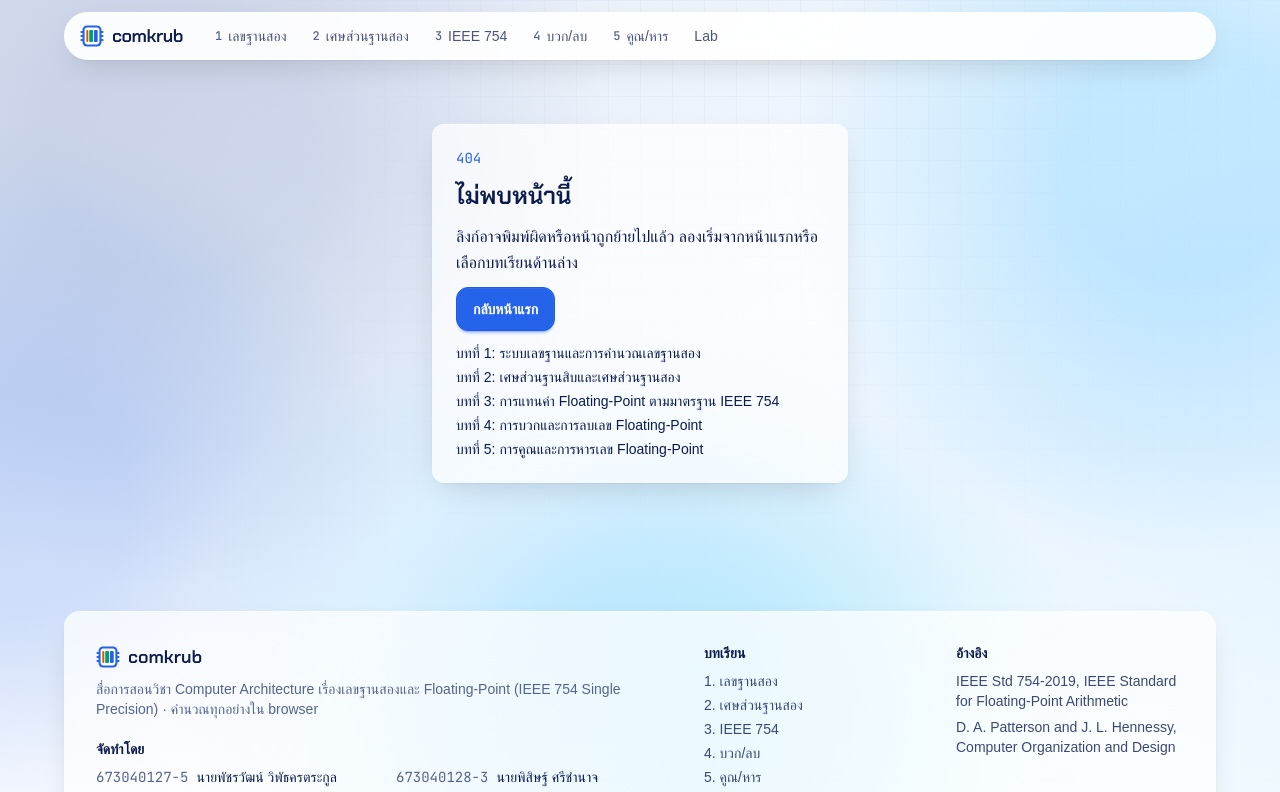
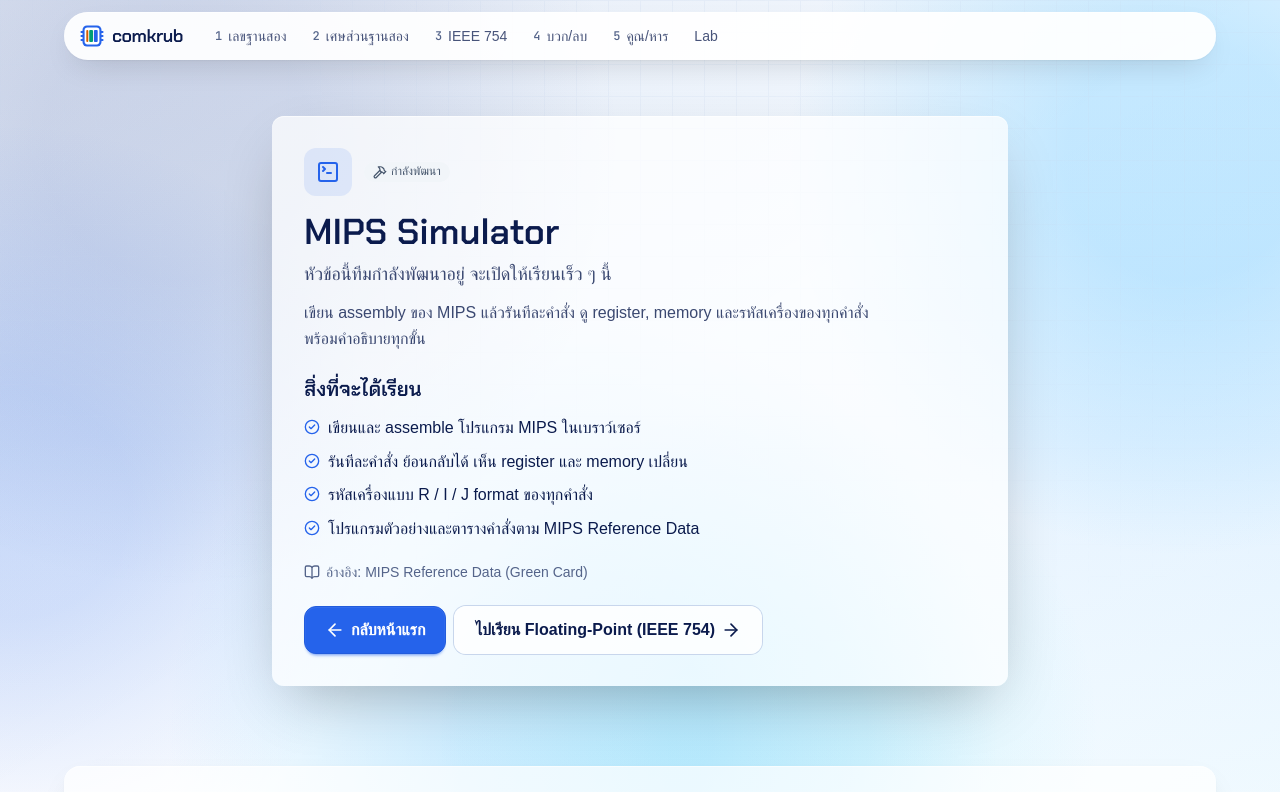
Before and after one commit to Pisit-s/ProjectComArch, a Next.js app: page /mips in a window 1280 px wide. Before the commit this address had no page. Shown: the top 792 px of the page. Built offline with nearby package versions, Linux system fonts and the light colour scheme; a web font is replaced by a local one.

Commit message:
feat(hub): coming-soon pages
Co-Authored-By: Claude Opus 5.5 <noreply@anthropic.com>
Claude-Session: https://claude.ai/code/session_01Jd3U7PNSTJNkDWG1JVmHb7

```diff
--- /dev/null
+++ b/src/app/divide/page.tsx
@@ -0,0 +1,8 @@
+import { ComingSoon, comingSoonMetadata } from '@/components/topic/coming-soon';
+
+// Placeholder until the WP that owns this topic replaces this whole file (PLAN.md 2.4).
+export const metadata = comingSoonMetadata('divide');
+
+export default function DividePage() {
+  return <ComingSoon id="divide" />;
+}
--- /dev/null
+++ b/src/app/mips/page.tsx
@@ -0,0 +1,8 @@
+import { ComingSoon, comingSoonMetadata } from '@/components/topic/coming-soon';
+
+// Placeholder until the WP that owns this topic replaces this whole file (PLAN.md 2.4).
+export const metadata = comingSoonMetadata('mips');
+
+export default function MipsPage() {
+  return <ComingSoon id="mips" />;
+}
--- /dev/null
+++ b/src/app/multiply/page.tsx
@@ -0,0 +1,8 @@
+import { ComingSoon, comingSoonMetadata } from '@/components/topic/coming-soon';
+
+// Placeholder until the WP that owns this topic replaces this whole file (PLAN.md 2.4).
+export const metadata = comingSoonMetadata('multiply');
+
+export default function MultiplyPage() {
+  return <ComingSoon id="multiply" />;
+}
--- /dev/null
+++ b/src/components/topic/coming-soon.tsx
@@ -0,0 +1,71 @@
+import { ArrowLeft, ArrowRight, BookOpen, CircleCheck } from 'lucide-react';
+import type { Metadata } from 'next';
+import Link from 'next/link';
+import { Glass } from '@/components/glass/glass';
+import { firstReadyLesson, topicById, type TopicId } from '@/content/topics';
+import { StatusBadge } from './status-badge';
+import { TopicIcon } from './topic-icon';
+
+/** Metadata of a coming-soon page: the topic name as title, kept out of search engines. */
+export function comingSoonMetadata(id: TopicId): Metadata {
+  const t = topicById(id);
+  return { title: t.title, description: t.blurb, robots: { index: false } };
+}
+
+/**
+ * Placeholder page of a topic that is still `coming-soon` (PLAN.md 2.4). The WP that owns the
+ * topic replaces `src/app/<id>/page.tsx` as a whole when its page is ready.
+ */
+export function ComingSoon({ id }: { id: TopicId }) {
+  const t = topicById(id);
+  const next = firstReadyLesson();
+  return (
+    <div className="mx-auto max-w-3xl px-4 pt-8 pb-4 sm:pt-14" data-testid="coming-soon">
+      <Glass raised className="p-5 sm:p-8">
+        <div className="flex flex-wrap items-center gap-3">
+          <span className="grid h-12 w-12 place-items-center rounded-xl bg-primary/10 text-primary">
+            <TopicIcon name={t.icon} className="h-6 w-6" />
+          </span>
+          <StatusBadge status={t.status} />
+        </div>
+        <h1 className="mt-4 font-display text-3xl font-semibold text-balance sm:text-4xl">
+          {t.title}
+        </h1>
+        <p className="mt-2 text-lg text-ink/80">
+          หัวข้อนี้ทีมกำลังพัฒนาอยู่ จะเปิดให้เรียนเร็ว ๆ นี้
+        </p>
+        <p className="mt-3 max-w-[64ch] text-ink/80">{t.blurb}</p>
+
+        <h2 className="mt-6 font-display text-xl font-semibold">สิ่งที่จะได้เรียน</h2>
+        <ul className="mt-3 space-y-2" data-testid="coming-soon-covers">
+          {t.covers.map((c) => (
+            <li key={c} className="flex gap-2">
+              <CircleCheck className="mt-1 h-4 w-4 shrink-0 text-primary" aria-hidden />
+              <span>{c}</span>
+            </li>
+          ))}
+        </ul>
+        <p className="mt-5 flex items-center gap-1.5 text-sm text-muted">
+          <BookOpen className="h-4 w-4" aria-hidden />
+          อ้างอิง: {t.textbook}
+        </p>
+
+        <div className="mt-6 flex flex-wrap gap-2">
+          <Link href="/" className="btn h-12 min-h-12 px-5 text-base btn-primary">
+            <ArrowLeft className="h-5 w-5" aria-hidden />
+            กลับหน้าแรก
+          </Link>
+          {next && (
+            <Link
+              href={next.href}
+              className="btn h-12 min-h-12 bg-white/80 btn-ghost px-5 text-base ring-1 ring-line"
+            >
+              ไปเรียน {next.title}
+              <ArrowRight className="h-5 w-5" aria-hidden />
+            </Link>
+          )}
+        </div>
+      </Glass>
+    </div>
+  );
+}
```
Also changed, not shown: 1 other file (tests, documents, lock files or other folders).
